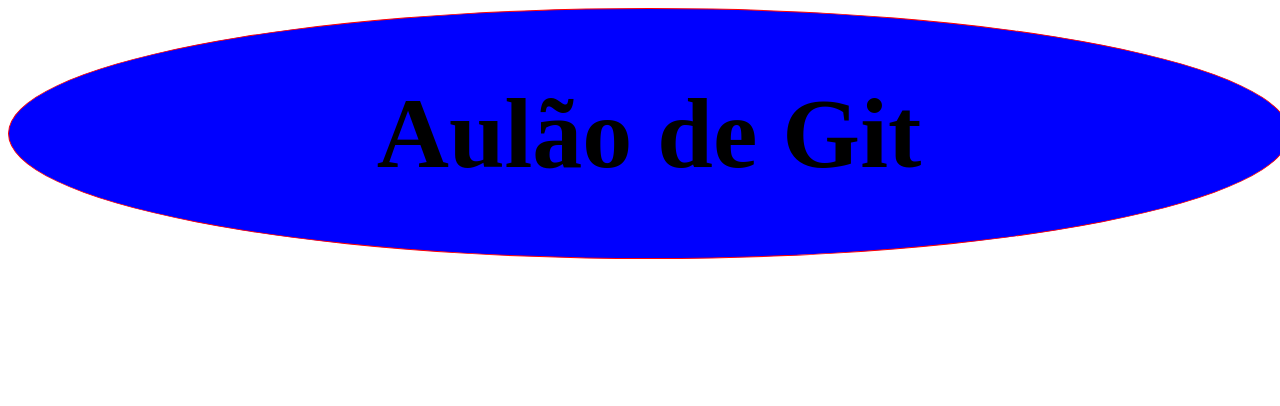
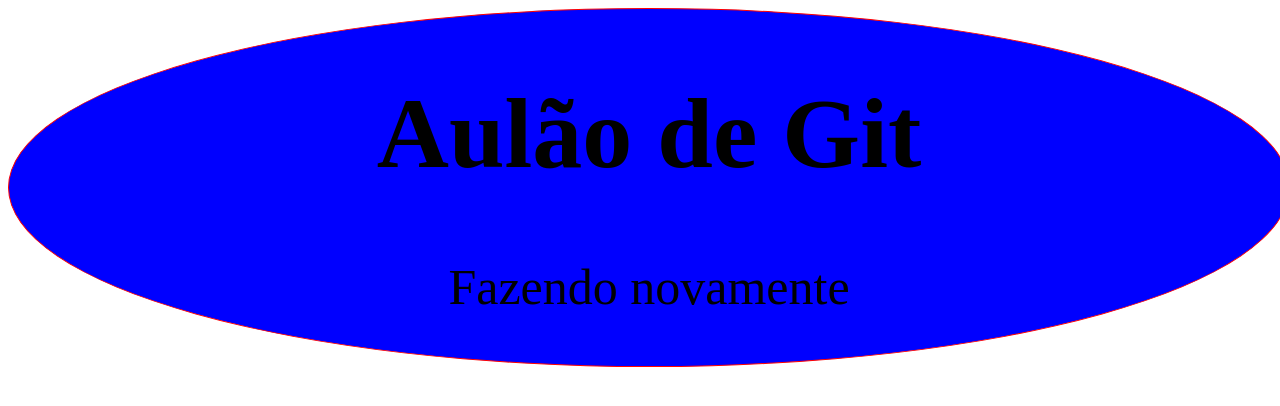
Before and after one commit to RaphaelPitol/tecnologias-emergentes, a plain HTML site: page index.html in a window 1280 px wide. Drawn offline with Linux system fonts and the light colour scheme.

Commit message:
Fiz um Paragrafo

```diff
--- a/index.html
+++ b/index.html
@@ -10,6 +10,7 @@
      <div class="header">
           <header>
                <h1>Aulão de Git</h1>
+               <p>Fazendo novamente</p>
           </header>
      </div>
 
```
